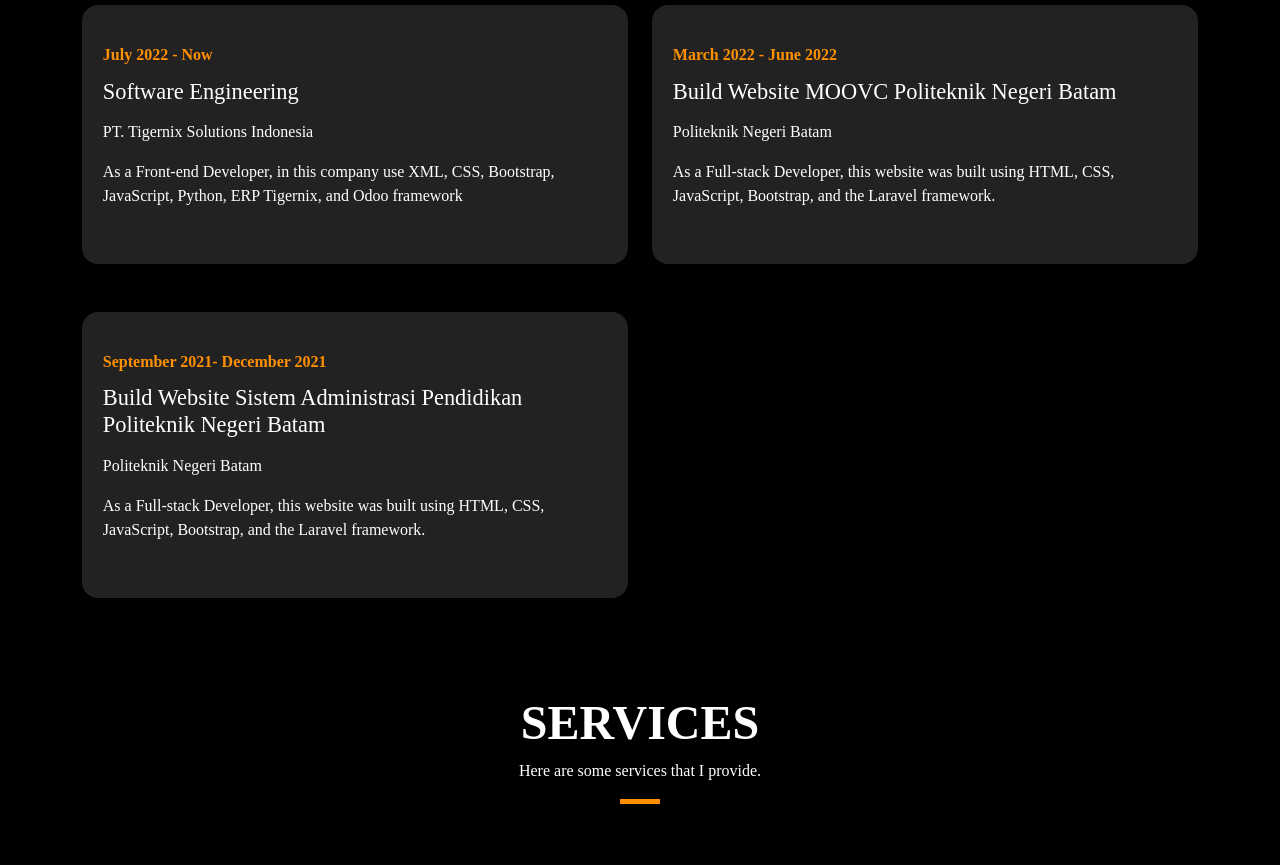
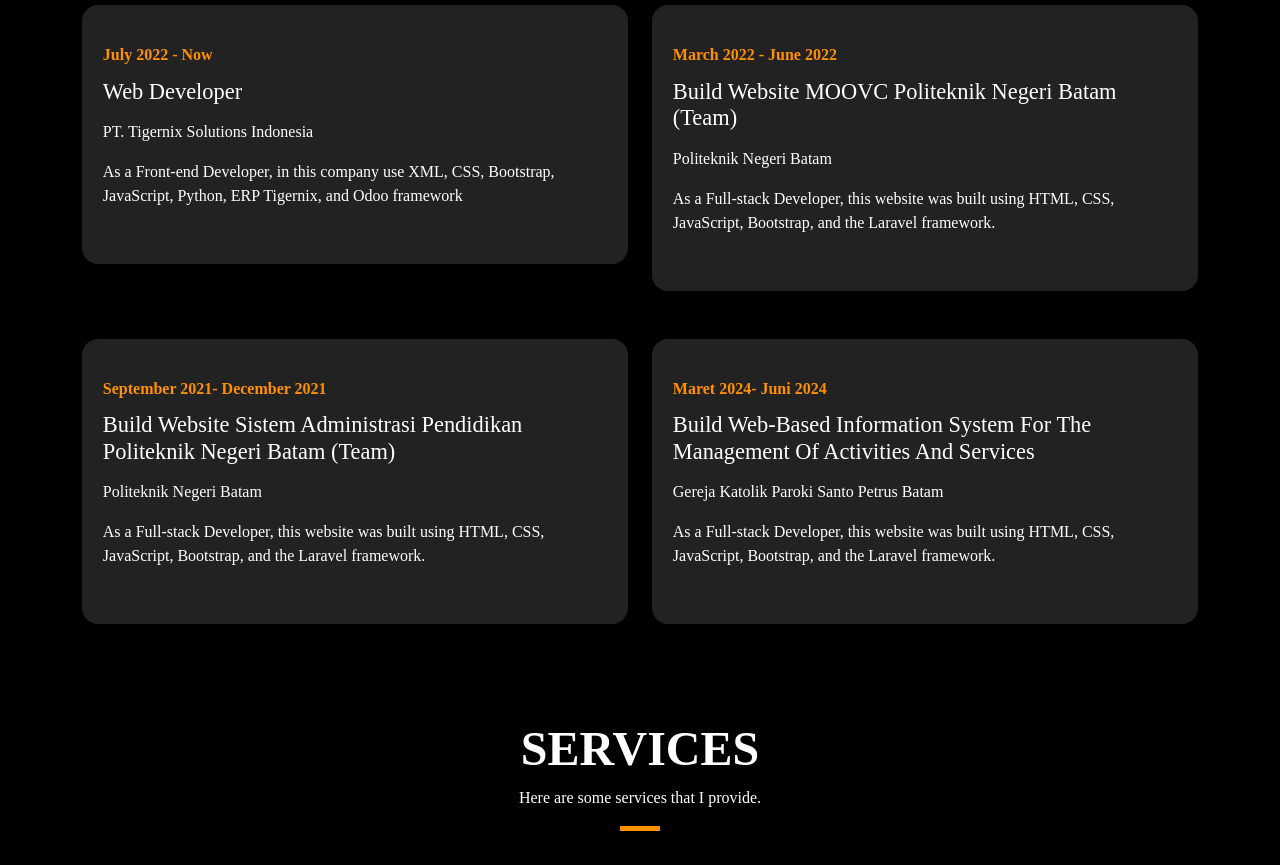
Before and after one commit to sindysiringo/sindysiringo.github.io, a plain HTML site: page index.html in a window 1280 px wide. Shown: the part 2356-3221 px from the top of the page. Drawn offline with nearby package versions, Linux system fonts and the light colour scheme.

Commit message:
Update index.html

```diff
--- a/index.html
+++ b/index.html
@@ -133,7 +133,7 @@
                     <h3><span class="name-left">jQuery</span><span class="value-right">70%</span></h3>
                     <div class="progress">
                       <div class="progress-bar progress-bar-2 progress-bar-striped active" role="progressbar"
-                      aria-valuenow="75" aria-valuemin="0" aria-valuemax="100" style="width:70%">
+                      aria-valuenow="75" aria-valuemin="0" aria-valuemax="100" style="width:60%">
                       </div>
                     </div>
                   </div>
@@ -149,7 +149,7 @@
                     <h3><span class="name-left">Design (Figma and Canva)</span><span class="value-right">70%</span></h3>
                     <div class="progress">
                       <div class="progress-bar progress-bar-4 progress-bar-striped active" role="progressbar"
-                      aria-valuenow="100" aria-valuemin="0" aria-valuemax="100" style="width:70%">
+                      aria-valuenow="100" aria-valuemin="0" aria-valuemax="100" style="width:65%">
                       </div>
                     </div>
                   </div>
@@ -168,7 +168,7 @@
                     <h3><span class="name-left">Javascript</span><span class="value-right">70%</span></h3>
                     <div class="progress">
                       <div class="progress-bar progress-bar-6 progress-bar-striped active" role="progressbar"
-                      aria-valuenow="85" aria-valuemin="0" aria-valuemax="100" style="width:70%">
+                      aria-valuenow="85" aria-valuemin="0" aria-valuemax="100" style="width:60%">
                       </div>
                     </div>
                   </div>
@@ -215,7 +215,7 @@
           <div class="col-md-6">
             <div class="service-box cstm_resume_box">
               <div class="service-content">
-                <h6 class="cstm-r-title">2020 - Now</h6>
+                <h6 class="cstm-r-title">2024</h6>
                 <h2 class="s-title cstm_resume">Diploma III & Informatics Engineering</h2>
                 <p class="cstm_company">Politeknik Negeri Batam</p>
                 <p class="s-description">
@@ -224,7 +224,7 @@
               </div>
             </div>
           </div>
-          <div class="col-md-6">
+<!--           <div class="col-md-6">
             <div class="service-box cstm_resume_box cstm_padding_box">
               <div class="service-content">
                 <h6 class="cstm-r-title">2017 - 2020</h6>
@@ -235,7 +235,7 @@
                 </p>
               </div>
             </div>
-          </div>
+          </div> -->
         </div>
         <div class="row">
           <h6 class="cstm_subtitle">
@@ -245,7 +245,7 @@
             <div class="service-box cstm_resume_box">
               <div class="service-content">
                 <h6 class="cstm-r-title">July 2022 - Now</h6>
-                <h2 class="s-title cstm_resume">Software Engineering</h2>
+                <h2 class="s-title cstm_resume">Web Developer</h2>
                 <p class="cstm_company">PT. Tigernix Solutions Indonesia</p>
                 <p class="s-description">
                   As a Front-end Developer, in this company use XML, CSS, Bootstrap, JavaScript, Python, ERP Tigernix, and Odoo framework
@@ -257,7 +257,7 @@
             <div class="service-box cstm_resume_box">
               <div class="service-content">
                 <h6 class="cstm-r-title">March 2022 - June 2022</h6>
-                <h2 class="s-title cstm_resume">Build Website MOOVC Politeknik Negeri Batam</h2>
+                <h2 class="s-title cstm_resume">Build Website MOOVC Politeknik Negeri Batam (Team)</h2>
                 <p class="cstm_company">Politeknik Negeri Batam</p>
                 <p class="s-description">
                   As a Full-stack Developer, this website was built using HTML, CSS, JavaScript, Bootstrap, and the Laravel framework.
@@ -269,8 +269,20 @@
             <div class="service-box">
               <div class="service-content cstm_resume_box">
                 <h6 class="cstm-r-title">September 2021- December 2021</h6>
-                <h2 class="s-title cstm_resume">Build Website Sistem Administrasi Pendidikan Politeknik Negeri Batam</h2>
+                <h2 class="s-title cstm_resume">Build Website Sistem Administrasi Pendidikan Politeknik Negeri Batam (Team)</h2>
                 <p class="cstm_company">Politeknik Negeri Batam</p>
+                <p class="s-description">
+                  As a Full-stack Developer, this website was built using HTML, CSS, JavaScript, Bootstrap, and the Laravel framework.
+                </p>
+              </div>
+            </div>
+          </div>
+	<div class="col-md-6">
+            <div class="service-box">
+              <div class="service-content cstm_resume_box">
+                <h6 class="cstm-r-title">Maret 2024- Juni 2024</h6>
+                <h2 class="s-title cstm_resume">Build Web-Based Information System for the Management of Activities and Services</h2>
+                <p class="cstm_company">Gereja Katolik Paroki Santo Petrus Batam</p>
                 <p class="s-description">
                   As a Full-stack Developer, this website was built using HTML, CSS, JavaScript, Bootstrap, and the Laravel framework.
                 </p>
```
